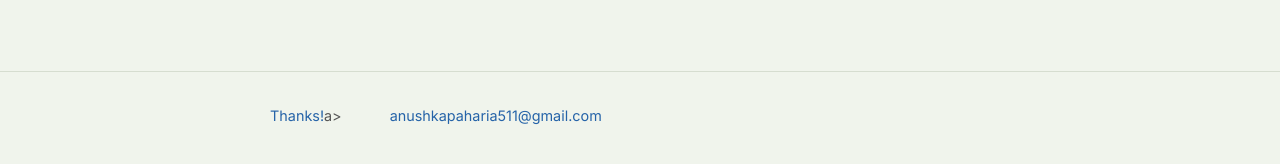
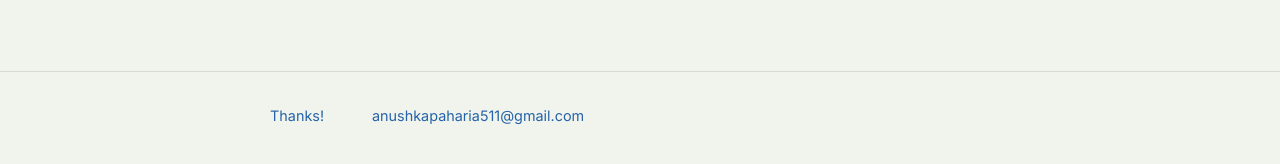
Before and after one commit to anuzka115/anuzka115.github.io, a Jekyll site: the page built from index.md, in a window 1280 px wide. Shown: the part 238-402 px from the top of the page. Built offline with Jekyll 4.4.1, drawn with Linux system fonts in a browser that asks for light colours.

Commit message:
Fix footer HTML structure for closing tags

```diff
--- a/_layouts/default.html
+++ b/_layouts/default.html
@@ -28,7 +28,7 @@
   </main>
   <footer class="site-footer">
     <div class="footer-inner">
-      <span class="footer-name"><a href="https://sunainapati.github.io/About.html">Thanks!</a>a></span>
+      <span class="footer-name"><a href="https://sunainapati.github.io/About.html">Thanks!</a></span>
       <a href="mailto:youremail@example.com">anushkapaharia511@gmail.com</a>
     </div>
   </footer>
```
